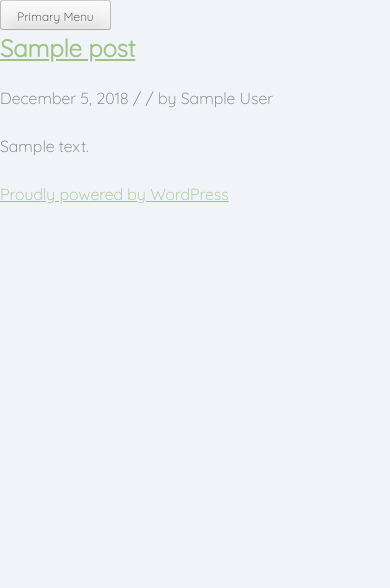
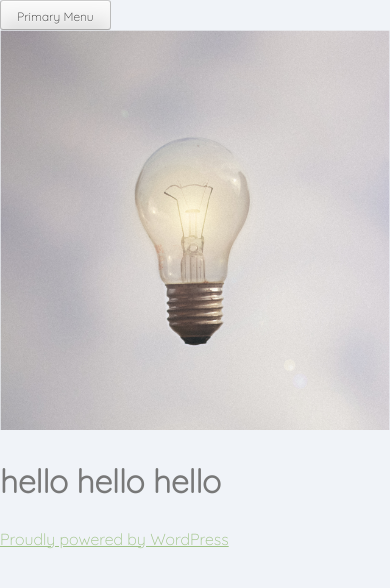
Before and after one commit to jenjjy/calm-fall-2018, a WordPress theme: template themes/calm/front-page.php in a window 390 px wide. Shown: the top 588 px of the page. Run offline with PHP 8.4 and a stand-in for WordPress, Linux system fonts and the light colour scheme; the site name, menu and one post (Sample post) are stand-ins, and other content is empty; some libraries are stand-ins or nearby versions.

Commit message:
update mobile front-page

```diff
--- a/themes/calm/front-page.php
+++ b/themes/calm/front-page.php
@@ -9,29 +9,14 @@ get_header(); ?>
 
 <div id="primary" class="content-area">
     <main id="main" class="site-main" role="main">
+        <div class="hero-image hero-home">
+            <img src= <?php echo (get_template_directory_uri()) . "/images/banner-image-mobile.png"; ?>
+                 alt = "calmversation banner" />
+            <div class="main-logo">
+                <h1>hello hello hello</h1>
+            </div>
+        </div>
 
-        <?php if (have_posts()) : ?>
-
-            <?php if (is_home() && !is_front_page()) : ?>
-                <header>
-                    <h1 class="page-title screen-reader-text"><?php single_post_title(); ?></h1>
-                </header>
-            <?php endif; ?>
-
-            <?php /* Start the Loop */ ?>
-            <?php while (have_posts()) : the_post(); ?>
-
-                <?php get_template_part('template-parts/content'); ?>
-
-            <?php endwhile; ?>
-
-            <?php the_posts_navigation(); ?>
-
-        <?php else : ?>
-
-            <?php get_template_part('template-parts/content', 'none'); ?>
-
-        <?php endif; ?>
 
     </main><!-- #main -->
 </div><!-- #primary -->
--- /dev/null
+++ b/themes/calm/sass/_front-page.scss
@@ -0,0 +1,3 @@
+/*--------------------------------------------------------------
+# Front Page
+--------------------------------------------------------------*/
--- a/themes/calm/sass/style.scss
+++ b/themes/calm/sass/style.scss
@@ -54,3 +54,4 @@ Nicolas Gallagher and Jonathan Neal http://necolas.github.com/normalize.css/
 @import 'content';
 @import 'media';
 @import 'page-templates';
+@import "front-page";
--- a/themes/calm/style.css
+++ b/themes/calm/style.css
@@ -751,7 +751,7 @@ object {
 .wp-caption {
   margin-bottom: 1.5rem;
   max-width: 100%; }
-  .wp-caption img[class*="wp-image-"] {
+  .wp-caption img[class*='wp-image-'] {
     display: block;
     margin-left: auto;
     margin-right: auto; }
@@ -794,3 +794,6 @@ object {
 # Page Templates
 --------------------------------------------------------------*/
 /* Front page */
+/*--------------------------------------------------------------
+# Front Page
+--------------------------------------------------------------*/
```
Also changed, not shown: themes/calm/inc/extras.php (+9 -7 lines), themes/calm/images/banner-image-mobile.png (added), 1 other file.
